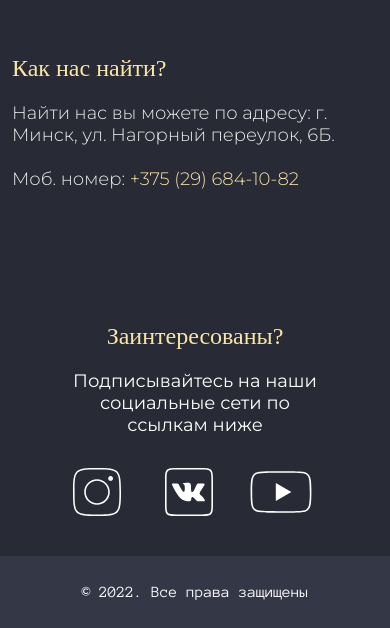
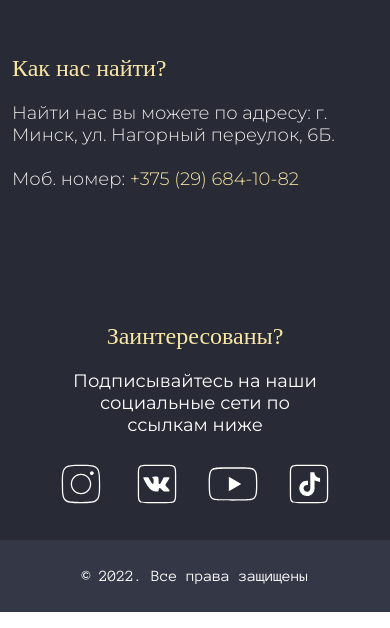
Before and after one commit to ilyasinitsa/Recording-Studio-Landing-Page, a plain HTML site: page index.html in a window 390 px wide. Shown: the part 5168-5796 px from the top of the page. Drawn offline with nearby package versions, Linux system fonts and the light colour scheme; a web font is replaced by a local one.

Commit message:
added tiktok link to socials

```diff
--- a/styles/style.css
+++ b/styles/style.css
@@ -73,6 +73,9 @@ a {
   }
   .first-slide-wrapper .first-slide .first-slide-h2 .inline {
     flex-direction: column;
+  }
+  .social-links-container .social-links .social-link img {
+    height: 4rem !important;
   }
 }
 .first-slide-wrapper {
```
Also changed, not shown: img/icons/socials/icons8-tiktok.svg (added), img/logo.jpg (deleted), img/logo.svg (added), img/logonb.png, 1 other file.
